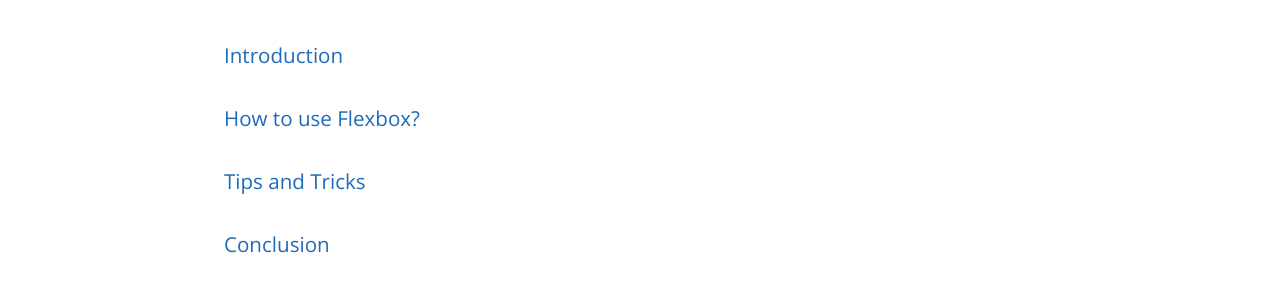
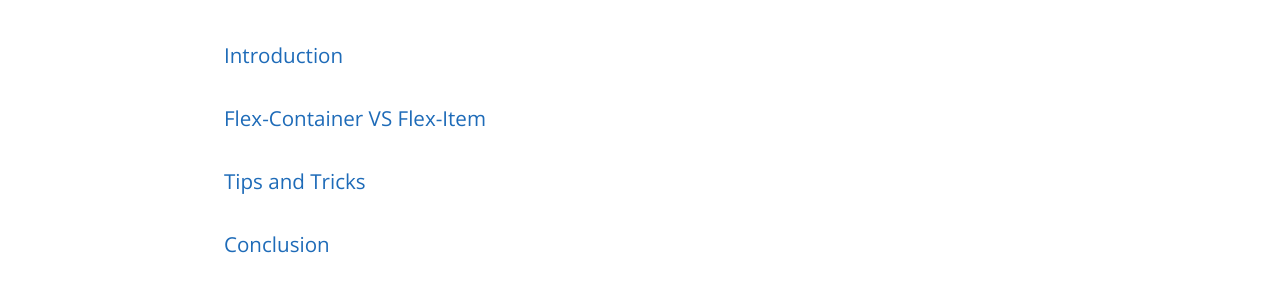
Before and after one commit to learning-software-engineering/learning-software-engineering.github.io, a Jekyll site: the page built from Topics/Tech_Stacks/CSS-FlexBox.md, in a window 1280 px wide and 1400 px high, scrolled down 298 px. Shown: the part 156-455 px from the top of the window. Built offline with Jekyll 4.4.1, drawn with Linux system fonts in a browser that asks for light colours; our own code applies the rules of GitHub Pages for plain Markdown files; some of the changed text lies outside the part shown.

Commit message:
Update CSS-FlexBox.md

```diff
--- a/Topics/Tech_Stacks/CSS-FlexBox.md
+++ b/Topics/Tech_Stacks/CSS-FlexBox.md
@@ -2,7 +2,7 @@
 
 ## Table of contents
 ### [Introduction](#introduction-1)
-### [How to use Flexbox?](#how-to-use-flexBox-1)
+### [Flex-Container VS Flex-Item](#flex-container-vs-flex-item-1)
 ### [Tips and Tricks](#tips-and-tricks-1)
 ### [Conclusion](#conclusion-1)
 
@@ -20,7 +20,7 @@
 
 [Image source](https://acciojob.com/blog/untitled-19/)
 
-## How to use FlexBox?
+## Flex-Container VS Flex-Item
 
 There are two things we need to understand in order to use FlexBox.
 - Flex Container: This container will contain some items from our webpage. This container will also define the organization property of the items combined.
```
